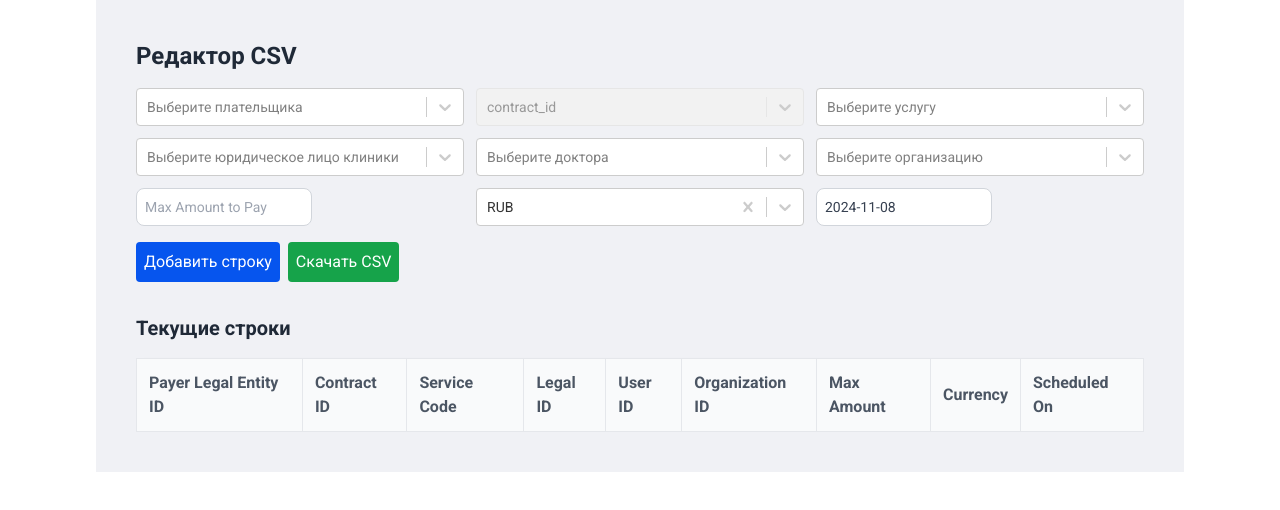
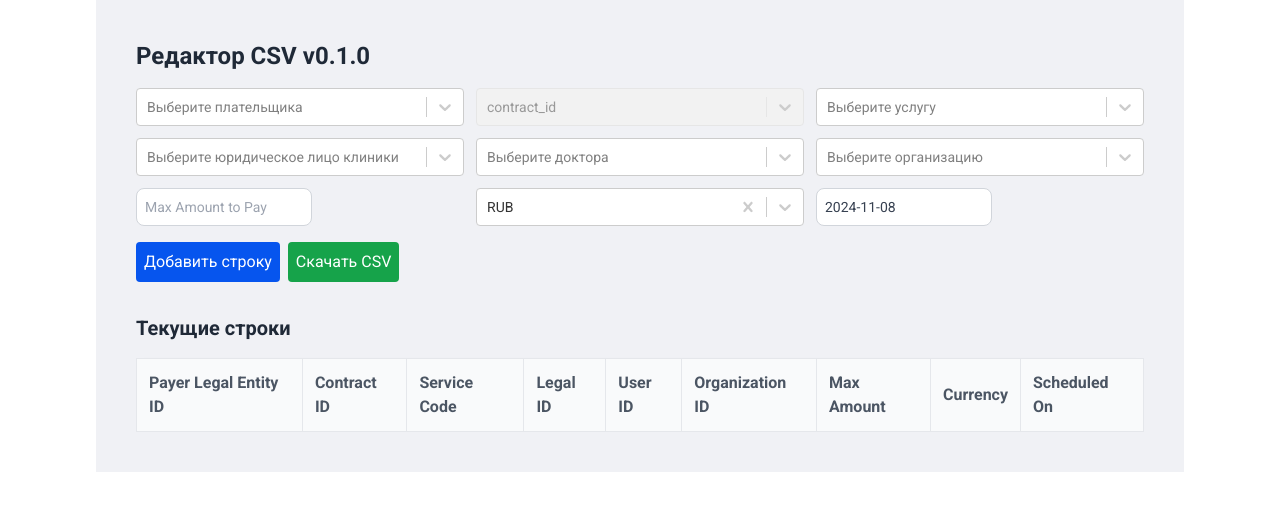
Before and after one commit to fnkg/a-csv-maker, a Next.js app: page / in a window 1280 px wide. Shown: the top 510 px of the page. Built offline with nearby package versions, Linux system fonts and the light colour scheme.

Commit message:
CU-8696jua5z:ag

```diff
--- a/app/components/CsvEditor.jsx
+++ b/app/components/CsvEditor.jsx
@@ -176,7 +176,7 @@ const CsvEditor = () => {
   return (
     <div className="p-10 bg-[#f0f1f5]">
 
-      <h1 className="text-2xl font-semibold mb-4 text-gray-800">Редактор CSV</h1>
+      <h1 className="text-2xl font-semibold mb-4 text-gray-800">Редактор CSV v0.1.0</h1>
       {error && <h3 className="text-red-500 text-xs mt-1">{error}</h3>}
 
       <form className="grid grid-cols-1 md:grid-cols-2 lg:grid-cols-3 gap-3 mb-4">
--- a/app/layout.jsx
+++ b/app/layout.jsx
@@ -1,17 +1,23 @@
 import '@/app/styles/global.css'
 import { Roboto } from 'next/font/google'
+import Head from 'next/head'
 
 export const metadata = {
-  title: 'Next.js',
-  description: 'Generated by Next.js',
+  title: 'CSV Editor',
+  description: 'дааа, давай наклепаем тысячу строк в этом чудесном интерфейсе, чтобы загрузить их все скорее в АСТРУ',
 }
 
-export const roboto = Roboto({ subsets: ['latin'], weight: ['100','300','400','500','700'] });
+export const roboto = Roboto({ subsets: ['latin'], weight: ['100', '300', '400', '500', '700'] });
 
 export default function RootLayout({ children }) {
   return (
     <html lang="en">
-      <body className={`${roboto.className} antialiased`}>{children}</body>
+      <Head>
+        <link rel="icon" href="/favicon.ico" />
+      </Head>
+      <body className={`${roboto.className} antialiased`}>
+        {children}
+      </body>
     </html>
   )
 }
--- a/app/page.jsx
+++ b/app/page.jsx
@@ -1,6 +1,4 @@
 import CsvEditor from './components/CsvEditor';
-
-console.log(CsvEditor)
 
 export default function Page() {
   return (
```
Also changed, not shown: app/icon.svg (added), 1 other file (tests, documents, lock files or other folders).
